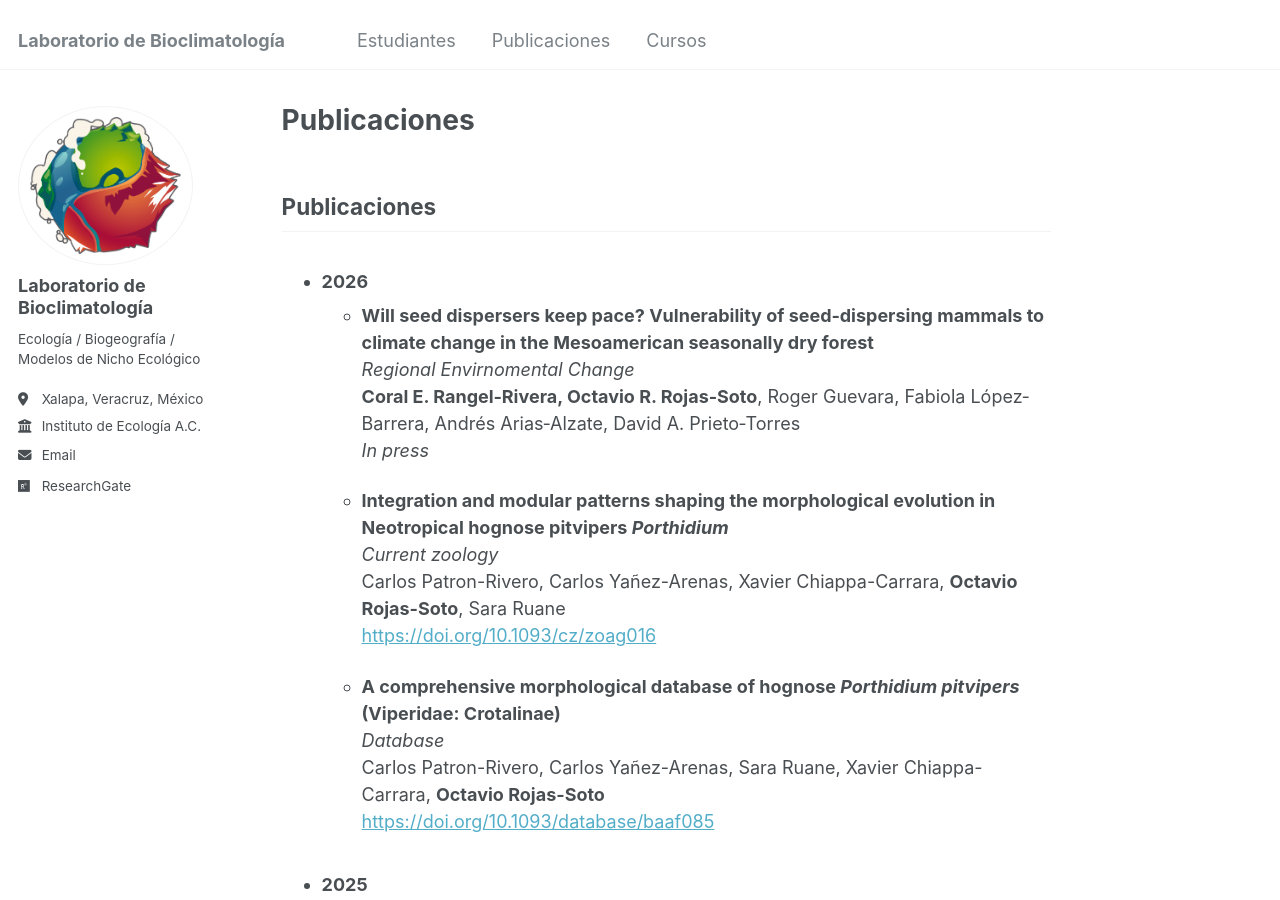
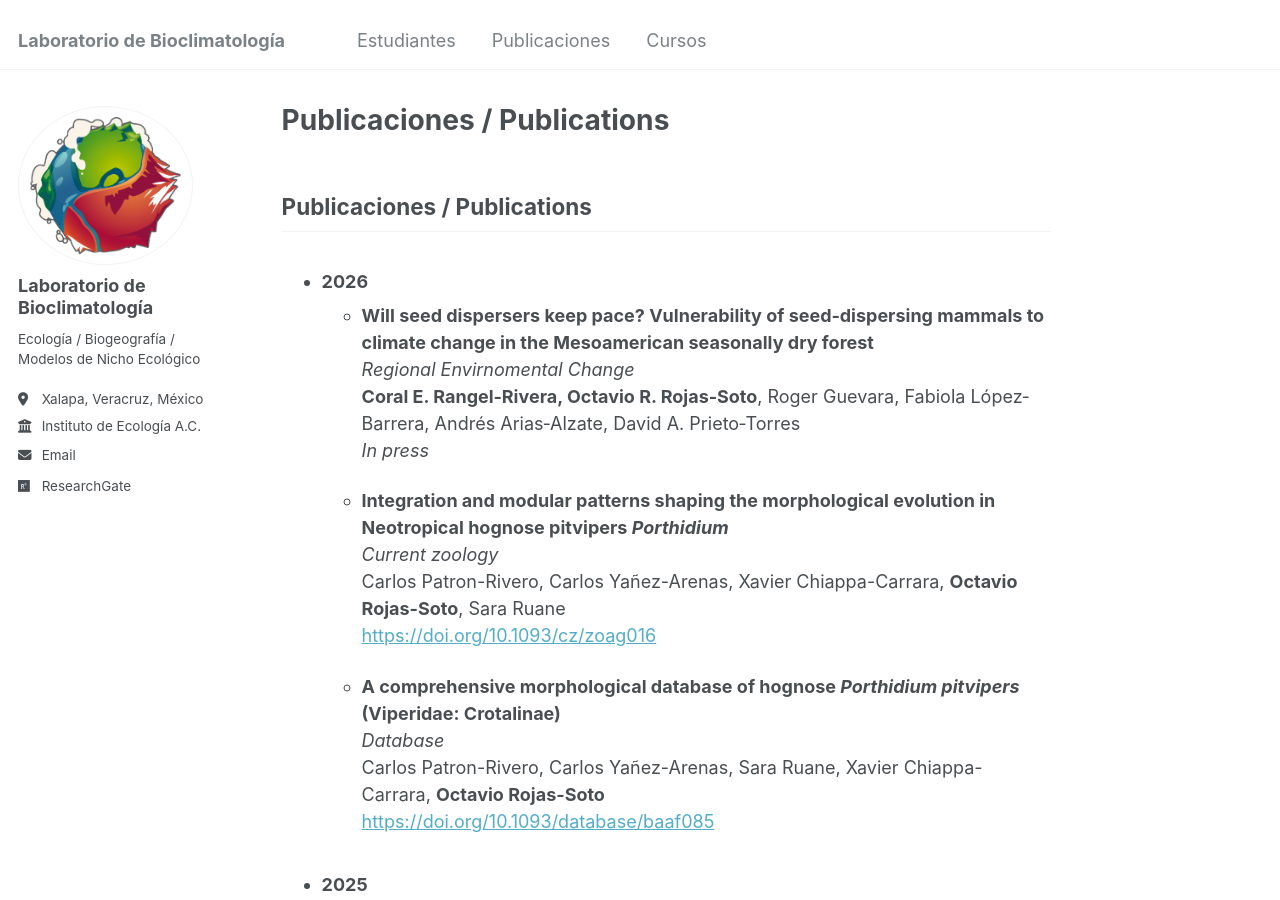
Before and after one commit to Labbioclim/bioclimat, a Jekyll site: the page built from _pages/markdown.md, in a window 1280 px wide and 900 px high. Built offline with Jekyll 4.4.1, drawn with Linux system fonts in a browser that asks for light colours; some of the changed text lies outside the part shown.

Commit message:
Add English translations to titles in markdown

```diff
--- a/_pages/markdown.md
+++ b/_pages/markdown.md
@@ -1,6 +1,6 @@
 ---
 permalink: /markdown/
-title: "Publicaciones"
+title: "Publicaciones / Publications"
 author_profile: true
 redirect_from:
   - /md/
@@ -11,7 +11,7 @@ toc_icon: "cog"
 toc_sticky: true
 ---
 
-## Publicaciones
+## Publicaciones / Publications
 
 * ### 2026
   * **Will seed dispersers keep pace? Vulnerability of seed‐dispersing mammals to climate change in the Mesoamerican seasonally dry forest**<br>
```
Also changed, not shown: other parts of _pages/markdown.md (+2 -2 lines).
